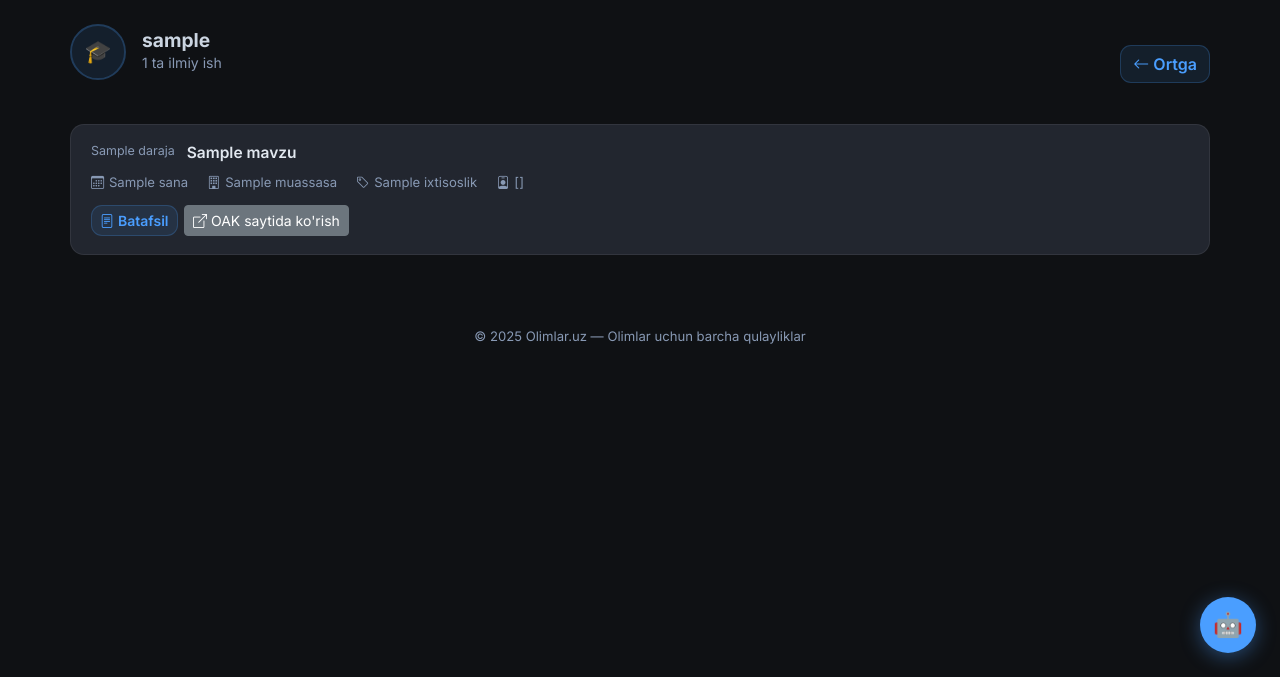
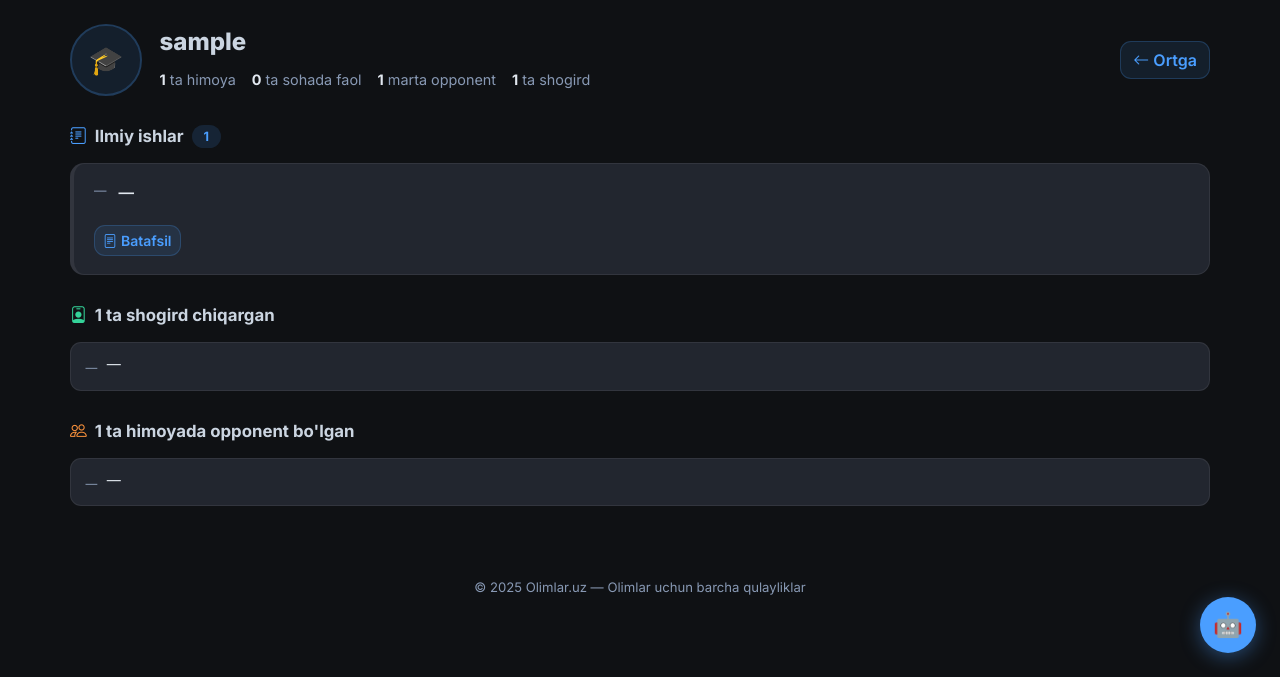
Before and after one commit to botirbekbahodirovich-gif/oak-dissertatsiya, a Flask app: a page that uses templates/olim_profile.html in a window 1280 px wide. Shown: the part 123-800 px from the top of the page. Run offline with Flask 3, Linux system fonts and the light colour scheme; a user stored in the database is signed in; a database or web service that is not in the repository returns one stand-in record (values such as "Sample title"); data that the repository does not hold is empty; some libraries are stand-ins or nearby versions.

Commit message:
feat: researcher profile upgrade with supervisor and opponent role sections

```diff
--- a/templates/olim_profile.html
+++ b/templates/olim_profile.html
@@ -11,90 +11,137 @@
 {% block title %}Olim — {{ olim_name }}{% endblock %}
 {% block extra_head %}
 <style>
-  .olim-hero { display:flex; align-items:center; gap:1rem; flex-wrap:wrap; margin-bottom:1.5rem; }
-  .olim-avatar {
-    width:56px; height:56px; border-radius:50%;
-    background:linear-gradient(135deg,#4a9eff,#7c5cfc);
-    display:grid; place-items:center; font-size:1.4rem; color:#fff; flex-shrink:0;
-  }
-  .olim-meta h1 { margin:0; font-size:1.2rem; font-weight:700; }
-  .olim-meta p  { margin:0; color:var(--oak-muted); font-size:0.88rem; }
-  .diss-card {
-    background:var(--oak-surface-2,#22262f);
-    border:1px solid var(--oak-border);
-    border-radius:14px; padding:1.1rem 1.25rem;
-    transition:border-color 0.2s;
-  }
+  .olim-hero { display:flex; align-items:center; gap:1.1rem; flex-wrap:wrap; }
+  .olim-meta h1 { margin:0 0 4px; font-size:1.5rem; font-weight:800; }
+  .hero-badges { display:flex; gap:0.5rem; flex-wrap:wrap; margin:6px 0; }
+  .hero-stats { color:var(--oak-muted); font-size:0.9rem; display:flex; gap:0.4rem 1rem; flex-wrap:wrap; }
+  .hero-stats b { color:#e2e8f0; }
+  .badge-phd-pill { background:#16a34a; color:#fff; padding:3px 12px; border-radius:20px; font-size:0.8rem; font-weight:700; white-space:nowrap; }
+  .badge-dsc-pill { background:#ff6f00; color:#fff; padding:3px 12px; border-radius:20px; font-size:0.8rem; font-weight:700; white-space:nowrap; }
+  .section-title { font-size:1.05rem; font-weight:700; margin:1.75rem 0 0.9rem; display:flex; align-items:center; gap:0.5rem; }
+  .section-title .count-pill { background:rgba(74,158,255,0.14); color:#4a9eff; border-radius:20px; padding:2px 12px; font-size:0.8rem; font-weight:700; }
+
+  .diss-card { background:var(--oak-surface-2,#22262f); border:1px solid var(--oak-border); border-left-width:4px; border-radius:14px; padding:1.1rem 1.25rem; transition:border-color 0.2s; }
+  .diss-card.is-phd { border-left-color:#16a34a; }
+  .diss-card.is-dsc { border-left-color:#ff6f00; }
   .diss-card:hover { border-color:rgba(74,158,255,0.3); }
   .diss-card-top { display:flex; align-items:flex-start; gap:0.75rem; flex-wrap:wrap; margin-bottom:0.55rem; }
   .diss-mavzu { font-size:0.97rem; font-weight:600; color:#e2e8f0; line-height:1.45; flex:1; min-width:200px; }
   .diss-meta-row { display:flex; flex-wrap:wrap; gap:0.4rem 1.2rem; font-size:0.82rem; color:var(--oak-muted); margin-top:0.5rem; }
-  .diss-meta-row span { display:flex; align-items:center; gap:0.3rem; }
+  .diss-meta-row span { display:flex; align-items:flex-start; gap:0.3rem; }
+  .diss-meta-row a { color:#4a9eff; }
   .diss-actions { margin-top:0.75rem; display:flex; gap:0.4rem; flex-wrap:wrap; }
-  .badge-phd-pill { background:#16a34a; color:#fff; padding:2px 10px; border-radius:20px; font-size:0.75rem; font-weight:700; white-space:nowrap; }
-  .badge-dsc-pill { background:#ff6f00; color:#fff; padding:2px 10px; border-radius:20px; font-size:0.75rem; font-weight:700; white-space:nowrap; }
+
+  .role-item { display:flex; align-items:flex-start; gap:0.6rem; padding:0.7rem 0.9rem; background:var(--oak-surface-2,#22262f); border:1px solid var(--oak-border); border-radius:11px; }
+  .role-item .ri-daraja { flex-shrink:0; }
+  .role-item .ri-main { flex:1; min-width:0; }
+  .role-item .ri-mavzu { font-size:0.88rem; color:#e2e8f0; line-height:1.4; }
+  .role-item .ri-sub { font-size:0.78rem; color:var(--oak-muted); margin-top:3px; display:flex; gap:0.4rem 1rem; flex-wrap:wrap; }
+  .role-item .ri-sub a { color:#4a9eff; }
+  .mini-phd { color:#34d399; font-weight:700; font-size:0.74rem; }
+  .mini-dsc { color:#a78bfa; font-weight:700; font-size:0.74rem; }
 </style>
 {% endblock %}
 {% block content %}
 <div class="page-heading">
   <div class="olim-hero">
-    {% set photo = dissertations[0].get('photo_url') if dissertations and dissertations[0].get is defined else None %}
-  {{ avatar(photo, olim_name, 56) }}
+    {% set photo = dissertations[0].photo_url if dissertations else None %}
+    {{ avatar(photo, olim_name, 72) }}
     <div class="olim-meta">
       <h1>{{ olim_name }}</h1>
-      <p>
-        {{ stats.total }} ta ilmiy ish
-        {% if stats.phd %}&nbsp;·&nbsp;<span style="color:#34d399;">{{ stats.phd }} PhD</span>{% endif %}
-        {% if stats.dsc %}&nbsp;·&nbsp;<span style="color:#a78bfa;">{{ stats.dsc }} DSc</span>{% endif %}
-      </p>
+      <div class="hero-badges">
+        {% if stats.phd %}<span class="badge-phd-pill">{{ stats.phd }} PhD</span>{% endif %}
+        {% if stats.dsc %}<span class="badge-dsc-pill">{{ stats.dsc }} DSc</span>{% endif %}
+      </div>
+      <div class="hero-stats">
+        <span><b>{{ stats.total }}</b>&nbsp;ta himoya</span>
+        <span><b>{{ stats.fields }}</b>&nbsp;ta sohada faol</span>
+        <span><b>{{ stats.opponent_count }}</b>&nbsp;marta opponent</span>
+        {% if stats.supervisor_count %}<span><b>{{ stats.supervisor_count }}</b>&nbsp;ta shogird</span>{% endif %}
+      </div>
     </div>
   </div>
   <a href="/dashboard" class="btn btn-action"><i class="bi bi-arrow-left me-1"></i>Ortga</a>
 </div>
 
+<!-- ── Dissertations ── -->
+<div class="section-title"><i class="bi bi-journal-text" style="color:#4a9eff;"></i>Ilmiy ishlar <span class="count-pill">{{ stats.total }}</span></div>
 <div class="d-flex flex-column gap-3">
   {% for d in dissertations %}
-  <div class="diss-card">
+  {% set dar = (d.Daraja or '')|upper %}
+  <div class="diss-card {% if dar == 'PHD' %}is-phd{% elif dar == 'DSC' %}is-dsc{% endif %}">
     <div class="diss-card-top">
-      {% set dar = (d.Daraja or '')|upper %}
-      {% if dar == 'PHD' %}
-        <span class="badge-phd-pill">PhD</span>
-      {% elif dar == 'DSC' %}
-        <span class="badge-dsc-pill">DSc</span>
-      {% else %}
-        <span style="font-size:0.78rem;color:var(--oak-muted);">{{ d.Daraja or '—' }}</span>
-      {% endif %}
+      {% if dar == 'PHD' %}<span class="badge-phd-pill">PhD</span>
+      {% elif dar == 'DSC' %}<span class="badge-dsc-pill">DSc</span>
+      {% else %}<span style="font-size:0.78rem;color:var(--oak-muted);">{{ d.Daraja or '—' }}</span>{% endif %}
       <span class="diss-mavzu">{{ d.Mavzu or '—' }}</span>
     </div>
     <div class="diss-meta-row">
-      {% if d.Sana %}
-      <span><i class="bi bi-calendar3"></i>{{ d.Sana }}</span>
-      {% endif %}
-      {% if d.Muassasa %}
-      <span><i class="bi bi-building"></i>
-        <a href="/university/{{ d.Muassasa | urlencode }}" style="color:inherit;">{{ d.Muassasa }}</a>
-      </span>
-      {% endif %}
-      {% if d.Ixtisoslik %}
-      <span><i class="bi bi-tag"></i>
-        <a href="/specialization/{{ d.Ixtisoslik | urlencode }}" style="color:inherit;">{{ d.Ixtisoslik }}</a>
-      </span>
-      {% endif %}
-      {% if d.Ilmiy_rahbar %}
-      <span><i class="bi bi-person-badge"></i>
-        <a href="/supervisor/{{ d.Ilmiy_rahbar | urlencode }}" style="color:inherit;">{{ d.Ilmiy_rahbar }}</a>
-        <span id="sup-badge-{{ loop.index }}"></span>
-        <script>document.getElementById('sup-badge-{{ loop.index }}').innerHTML = supervisorBadge({{ d.Ilmiy_rahbar|tojson }}, {{ d.supervisor_count|default(1)|int }});</script>
-      </span>
-      {% endif %}
+      {% if d.Sana %}<span><i class="bi bi-calendar3"></i>{{ d.Sana }}</span>{% endif %}
+      {% if d.Ixtisoslik %}<span><i class="bi bi-tag"></i><a href="/specialization/{{ d.Ixtisoslik | urlencode }}">{{ d.Ixtisoslik }}{% if d.Ixtisoslik_nomi %} — {{ d.Ixtisoslik_nomi }}{% endif %}</a></span>{% endif %}
+      {% if d.Muassasa %}<span><i class="bi bi-building"></i><a href="/university/{{ d.Muassasa | urlencode }}">{{ d.Muassasa }}</a></span>{% endif %}
+      {% if d.Ilmiy_kengash or d.Ilmiy_kengash_raqami %}<span><i class="bi bi-bank"></i>{{ d.Ilmiy_kengash }}{% if d.Ilmiy_kengash_raqami %} ({{ d.Ilmiy_kengash_raqami }}){% endif %}</span>{% endif %}
+      {% if d.Yetakchi_tashkilot %}<span><i class="bi bi-bank2"></i>{{ d.Yetakchi_tashkilot }}</span>{% endif %}
     </div>
+    {% set opps = [] %}
+    {% if d.Opponent_1 %}{% set _ = opps.append(d.Opponent_1) %}{% endif %}
+    {% if d.Opponent_2 %}{% set _ = opps.append(d.Opponent_2) %}{% endif %}
+    {% if d.Opponent_3 %}{% set _ = opps.append(d.Opponent_3) %}{% endif %}
+    {% if opps %}
+    <div class="diss-meta-row" style="margin-top:0.4rem;">
+      <span style="align-items:flex-start;"><i class="bi bi-people"></i>Opponentlar: {{ opps | join('; ') }}</span>
+    </div>
+    {% endif %}
     <div class="diss-actions">
       <a href="/dissertation/{{ d.id }}" class="btn btn-sm btn-action"><i class="bi bi-file-text me-1"></i>Batafsil</a>
-      {% if d.Link %}
-      <a href="{{ d.Link }}" target="_blank" rel="noopener" class="btn btn-sm btn-secondary"><i class="bi bi-box-arrow-up-right me-1"></i>OAK saytida ko'rish</a>
-      {% endif %}
+      {% if d.Link %}<a href="{{ d.Link }}" target="_blank" rel="noopener" class="btn btn-sm btn-secondary"><i class="bi bi-box-arrow-up-right me-1"></i>OAK saytida ko'rish</a>{% endif %}
     </div>
   </div>
   {% endfor %}
 </div>
+
+<!-- ── As supervisor ── -->
+{% if as_supervisor %}
+<div class="section-title"><i class="bi bi-person-badge" style="color:#34d399;"></i>{{ as_supervisor|length }} ta shogird chiqargan</div>
+<div class="d-flex flex-column gap-2">
+  {% for d in as_supervisor %}
+  <div class="role-item">
+    <span class="ri-daraja">
+      {% set rd = (d.Daraja or '')|upper %}
+      {% if rd == 'PHD' %}<span class="mini-phd">PhD</span>{% elif rd == 'DSC' %}<span class="mini-dsc">DSc</span>{% else %}<span style="color:var(--oak-muted);font-size:0.74rem;">—</span>{% endif %}
+    </span>
+    <div class="ri-main">
+      <div class="ri-mavzu"><a href="/dissertation/{{ d.id }}" style="color:inherit;">{{ d.Mavzu or '—' }}</a></div>
+      <div class="ri-sub">
+        {% if d.Olim %}<a href="/olim/{{ d.Olim | urlencode }}"><i class="bi bi-person"></i> {{ d.Olim_short or d.Olim }}</a>{% endif %}
+        {% if d.Sana %}<span><i class="bi bi-calendar3"></i> {{ d.Sana }}</span>{% endif %}
+      </div>
+    </div>
+  </div>
+  {% endfor %}
+</div>
+{% endif %}
+
+<!-- ── As opponent ── -->
+{% if as_opponent %}
+<div class="section-title"><i class="bi bi-people" style="color:#fb923c;"></i>{{ as_opponent|length }} ta himoyada opponent bo'lgan</div>
+<div class="d-flex flex-column gap-2">
+  {% for d in as_opponent %}
+  <div class="role-item">
+    <span class="ri-daraja">
+      {% set rd = (d.Daraja or '')|upper %}
+      {% if rd == 'PHD' %}<span class="mini-phd">PhD</span>{% elif rd == 'DSC' %}<span class="mini-dsc">DSc</span>{% else %}<span style="color:var(--oak-muted);font-size:0.74rem;">—</span>{% endif %}
+    </span>
+    <div class="ri-main">
+      <div class="ri-mavzu"><a href="/dissertation/{{ d.id }}" style="color:inherit;">{{ d.Mavzu or '—' }}</a></div>
+      <div class="ri-sub">
+        {% if d.Olim %}<a href="/olim/{{ d.Olim | urlencode }}"><i class="bi bi-person"></i> {{ d.Olim_short or d.Olim }}</a>{% endif %}
+        {% if d.Sana %}<span><i class="bi bi-calendar3"></i> {{ d.Sana }}</span>{% endif %}
+        {% if d.Muassasa %}<a href="/university/{{ d.Muassasa | urlencode }}"><i class="bi bi-building"></i> {{ d.Muassasa }}</a>{% endif %}
+      </div>
+    </div>
+  </div>
+  {% endfor %}
+</div>
+{% endif %}
 {% endblock %}
```
Also changed, not shown: data.py (+58 -7 lines).
